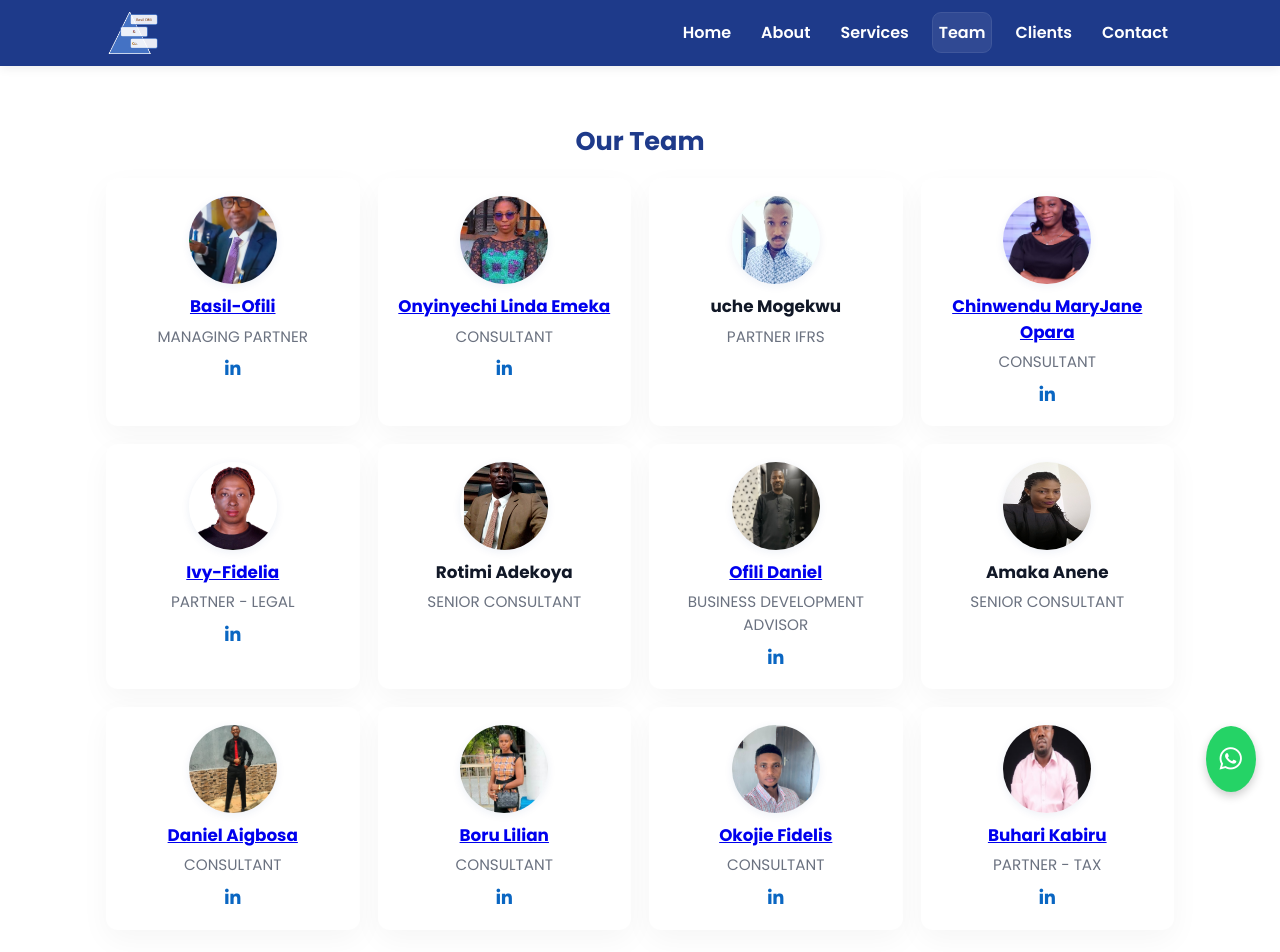
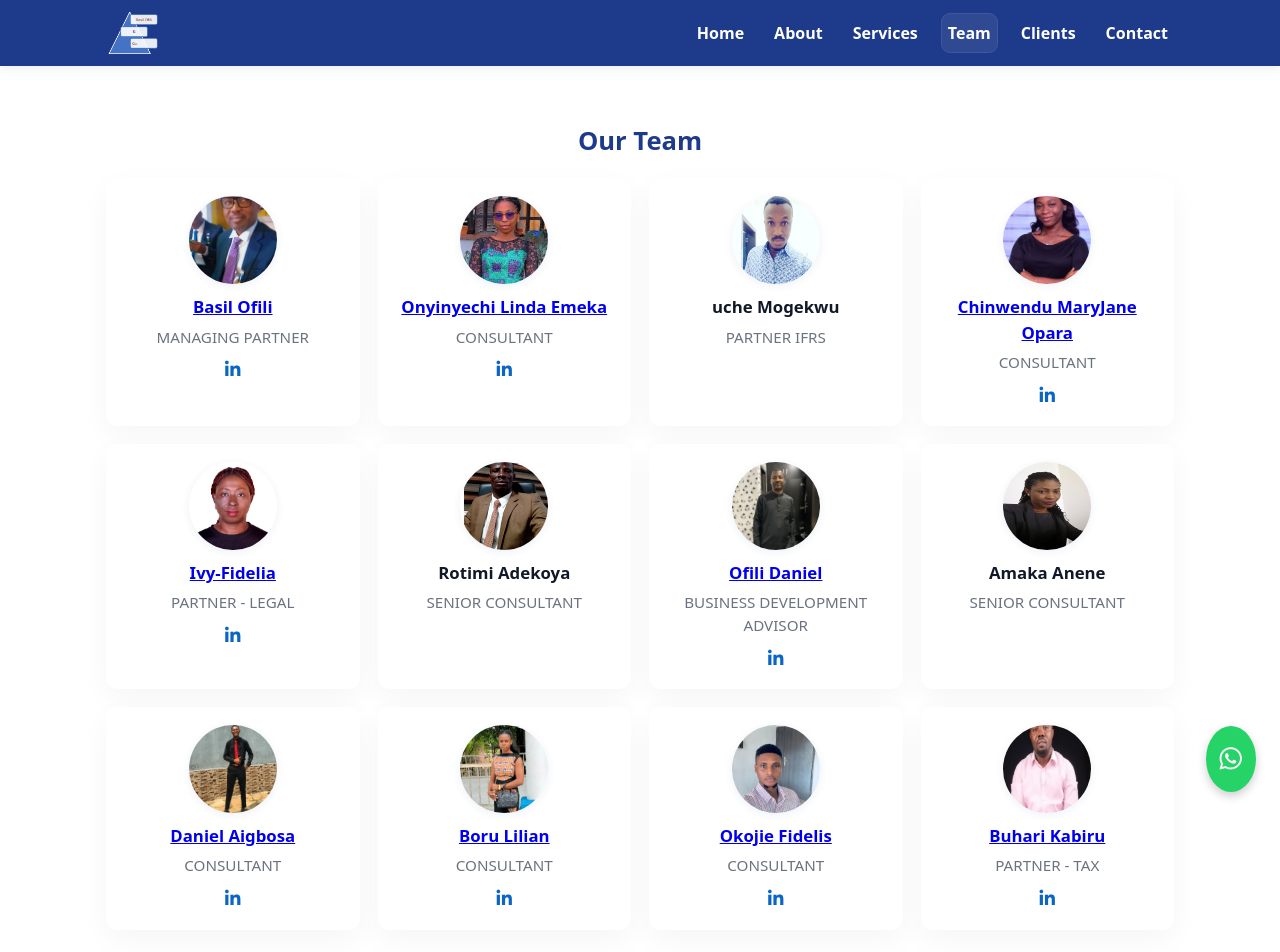
Before and after one commit to Sunday604/Basilofiliandco, a plain HTML site: page team.html in a window 1280 px wide. Shown: the top 952 px of the page. Drawn offline with Linux system fonts and the light colour scheme.

Commit message:
i make some many changes

```diff
--- a/css/style.css
+++ b/css/style.css
@@ -24,7 +24,10 @@ body {
 }
 
 body {
-  font-family: 'Poppins', system-ui, -apple-system, "Segoe UI", Roboto, Arial, sans-serif;
+
+
+
+  font-family: 'Poppins', system-ui, -apple-system, "Segoe UI", Roboto, Arial, sans-serif, 'Montserrat', sans-serif, 'Marcellus', 'DM Sans';
   color: #111827;
   background: var(--bg);
   -webkit-font-smoothing: antialiased;
--- a/script/scripts.js
+++ b/script/scripts.js
@@ -106,15 +106,6 @@ if (form && submitBtn) {
 
 }
 
-function switchLanguage(lang) {
-  alert('Language switched to: ' + lang);
-  // You can add your actual language switching logic here
-}
-
-
-
-
-
 const translations = {
   en: {
     heroTitle: "Your Trusted Audit & Tax Consulting Partner",
@@ -191,3 +182,12 @@ function switchLanguage(lang) {
 
   // Add more selectors for other texts as needed
 }
+
+
+  // Fix passive event listener warnings
+  (function() {
+    const passiveEvents = ["touchstart", "touchmove", "wheel"];
+    passiveEvents.forEach(eventName => {
+    document.addEventListener(eventName, () => { }, { passive: true });
+    });
+  })();
--- a/team.html
+++ b/team.html
@@ -5,7 +5,8 @@
   <meta charset="UTF-8" />
   <meta name="viewport" content="width=device-width, initial-scale=1.0" />
   <title>Team - Audit & Tax Consulting Firm</title>
-  <link href="https://fonts.googleapis.com/css2?family=Poppins:wght@400;600;700&display=swap" rel="stylesheet" />
+  <link href="https://fonts.googleapis.com/css2?family=Montserrat:wght@600;700&family=Roboto:wght@400;500&display=swap"
+    rel="stylesheet">
   <link rel="stylesheet" href="https://cdnjs.cloudflare.com/ajax/libs/font-awesome/6.4.0/css/all.min.css" />
   <link rel="stylesheet" href="css/style.css" />
 </head>
@@ -35,28 +36,41 @@
       <div class="container">
         <h2>Our Team</h2>
         <div class="team-grid">
+
           <div class="member">
             <div class="avatar">
               <img src="images/picture5.jpg" alt="Basil Ofili">
             </div>
             <h3>
-              <a href="https://www.linkedin.com/in/Basil-Ofili" target="_blank" rel="noopener">Basil-Ofili</a>
+              <a href="https://www.linkedin.com/in/basil-emeka-ofili-024b2747/" target="_blank" rel="noopener">Basil Ofili</a>
             </h3>
             <p>MANAGING PARTNER</p>
-            <a class="linkedin" href="https://www.linkedin.com/in/Basil-Ofili" target="_blank" rel="noopener"><i
+            <a class="linkedin" href="https://www.linkedin.com/basil-emeka-ofili-024b2747/" target="_blank" rel="noopener">
+              <i class="fab fa-linkedin-in"></i>
+            </a>
+          </div>
+          <!-- <div class="member">
+            <div class="avatar">
+              <img src="images/picture5.jpg" alt="Basil Ofili">
+            </div>
+            <h3>
+              <a href="https://www.linkedin.com/in/basil-ofili/" target="_blank" rel="noopener">Basil Ofili</a>
+            </h3>
+            <p>MANAGING PARTNER</p>
+            <a class="linkedin" href="https://www.linkedin.com/in/basil-ofili/" target="_blank" rel="noopener"><i
                 class="fab fa-linkedin-in"></i></a>
-          </div>
+          </div> -->
 
           <div class="member">
             <div class="avatar">
               <img src="images/picture4.jpg" alt="Onyinyechi Linda Emeka">
             </div>
             <h3>
-              <a href="https://www.linkedin.com/in/Onyinyechi-Linda-Emeka" target="_blank" rel="noopener">Onyinyechi
+              <a href="https://www.linkedin.com/in/onyinyechi-linda-emeka-62b3b337b/" target="_blank" rel="noopener">Onyinyechi
                 Linda Emeka</a>
             </h3>
             <p>CONSULTANT</p>
-            <a class="linkedin" href="https://www.linkedin.com/in/Onyinyechi-Linda-Emeka" target="_blank"
+            <a class="linkedin" href="https://www.linkedin.com/in/onyinyechi-linda-emeka-62b3b337b/" target="_blank"
               rel="noopener"><i class="fab fa-linkedin-in"></i></a>
           </div>
 
@@ -79,11 +93,12 @@
               <img src="images/picture15.jpg" alt="Chinwendu MaryJane Opara">
             </div>
             <h3>
-              <a href="https://www.linkedin.com/in/Chinwendu-MaryJane-Opara" target="_blank" rel="noopener">Chinwendu MaryJane Opara</a>
+              <a href="https://www.linkedin.com/in/Chinwendu-MaryJane-Opara/" target="_blank" rel="noopener">Chinwendu
+                MaryJane Opara</a>
             </h3>
             <p>CONSULTANT</p>
-            <a class="linkedin" href="https://www.linkedin.com/in/Chinwendu-MaryJane-Opara" target="_blank" rel="noopener"><i
-                class="fab fa-linkedin-in"></i></a>
+            <a class="linkedin" href="https://www.linkedin.com/in/Chinwendu-MaryJane-Opara/" target="_blank"
+              rel="noopener"><i class="fab fa-linkedin-in"></i></a>
           </div>
 
           <div class="member">
@@ -91,10 +106,10 @@
               <img src="images/picture8.jpg" alt="Ivy Fidelia">
             </div>
             <h3>
-              <a href="https://www.linkedin.com/in/Ivy-Fidelia" target="_blank" rel="noopener">Ivy-Fidelia</a>
+              <a href="https://www.linkedin.com/in/ivy-fidelia-odia-basil-ofili-pmd-pro-38013325/" target="_blank" rel="noopener">Ivy-Fidelia</a>
             </h3>
             <p>PARTNER - LEGAL</p>
-            <a class="linkedin" href="https://www.linkedin.com/in/Ivy-Fidelia" target="_blank" rel="noopener"><i
+            <a class="linkedin" href="https://www.linkedin.com/in/ivy-fidelia-odia-basil-ofili-pmd-pro-38013325/" target="_blank" rel="noopener"><i
                 class="fab fa-linkedin-in"></i></a>
           </div>
 
@@ -116,11 +131,12 @@
               <img src="images/picture13.jpg" alt="Ofili Daniel">
             </div>
             <h3>
-              <a href="https://www.linkedin.com/in/OFILI-DANIEL" target="_blank" rel="noopener">Ofili Daniel</a>
+              <a href="https://www.linkedin.com/in/ofili-daniel/" target="_blank" rel="noopener">Ofili Daniel</a>
             </h3>
             <p>BUSINESS DEVELOPMENT ADVISOR</p>
-            <a class="linkedin" href="https://www.linkedin.com/in/OFILI-DANIEL" target="_blank" rel="noopener"><i
-                class="fab fa-linkedin-in"></i></a>
+            <a class="linkedin" href="https://www.linkedin.com/in/ofili-daniel/" target="_blank" rel="noopener"><i
+                class="fab fa-linkedin-in"></i>
+            </a>
           </div>
 
           <div class="member">
@@ -142,11 +158,12 @@
               <img src="images/picture6.jpg" alt="Daniel Aigbosa">
             </div>
             <h3>
-              <a href="https://www.linkedin.com/in/Daniel-Aigbosa" target="_blank" rel="noopener">Daniel Aigbosa</a>
+              <a href="https://www.linkedin.com/in/daniel-aigbosa/" target="_blank" rel="noopener">Daniel Aigbosa</a>
             </h3>
             <p>CONSULTANT</p>
-            <a class="linkedin" href="https://www.linkedin.com/in/Daniel-Aigbosa" target="_blank" rel="noopener"><i
-                class="fab fa-linkedin-in"></i></a>
+            <a class="linkedin" href="https://www.linkedin.com/in/daniel-aigbosa/" target="_blank" rel="noopener"><i
+                class="fab fa-linkedin-in"></i>
+            </a>
           </div>
 
 
@@ -159,10 +176,10 @@
             <h3>
 
 
-              <a href="https://www.linkedin.com/in/Lilian-Boru" target="_blank" rel="noopener">Boru Lilian</a>
+              <a href="https://www.linkedin.com/in/lilian-boru-3b660b361/" target="_blank" rel="noopener">Boru Lilian</a>
             </h3>
             <p>CONSULTANT</p>
-            <a class="linkedin" href="https://www.linkedin.com/in/Lilian-Boru" target="_blank" rel="noopener"><i
+            <a class="linkedin" href="https://www.linkedin.com/in/lilian-boru-3b660b361/" target="_blank" rel="noopener"><i
                 class="fab fa-linkedin-in"></i></a>
           </div>
 
@@ -171,10 +188,10 @@
               <img src="images/picture7.jpg" alt="Okojie Fidelis">
             </div>
             <h3>
-              <a href="https://www.linkedin.com/in/Okojie-Fidelis" target="_blank" rel="noopener">Okojie Fidelis</a>
+              <a href="https://www.linkedin.com/in/okojie-fidelis-1425a137b/" target="_blank" rel="noopener">Okojie Fidelis</a>
             </h3>
             <p>CONSULTANT</p>
-            <a class="linkedin" href="https://www.linkedin.com/in/Okojie-Fidelis" target="_blank" rel="noopener"><i
+            <a class="linkedin" href="https://www.linkedin.com/in/okojie-fidelis-1425a137b/" target="_blank" rel="noopener"><i
                 class="fab fa-linkedin-in"></i></a>
           </div>
 
@@ -183,11 +200,12 @@
               <img src="images/picture9.png" alt="Buhari Kabiru">
             </div>
             <h3>
-              <a href="https://www.linkedin.com/in/buhari-kabiru" target="_blank" rel="noopener">Buhari Kabiru</a>
+              <a href="https://www.linkedin.com/in/buhari-kabiru-aca-acti-certifr-mnim-8717961b/" target="_blank" rel="noopener">Buhari Kabiru</a>
             </h3>
             <p>PARTNER - TAX</p>
-            <a class="linkedin" href="https://www.linkedin.com/in/buhari-kabiru" target="_blank" rel="noopener"><i
-                class="fab fa-linkedin-in"></i></a>
+            <a class="linkedin" href="https://www.linkedin.com/in/buhari-kabiru-aca-acti-certifr-mnim-8717961b/" target="_blank" rel="noopener"><i
+                class="fab fa-linkedin-in"></i>
+            </a>
           </div>
 
         </div>
```
Also changed, not shown: about.html (+1 -1 lines), clients.html (+1 -5 lines), contact.html (+60 -23 lines), index.html (+20 -13 lines), services.html (+1 -1 lines).
